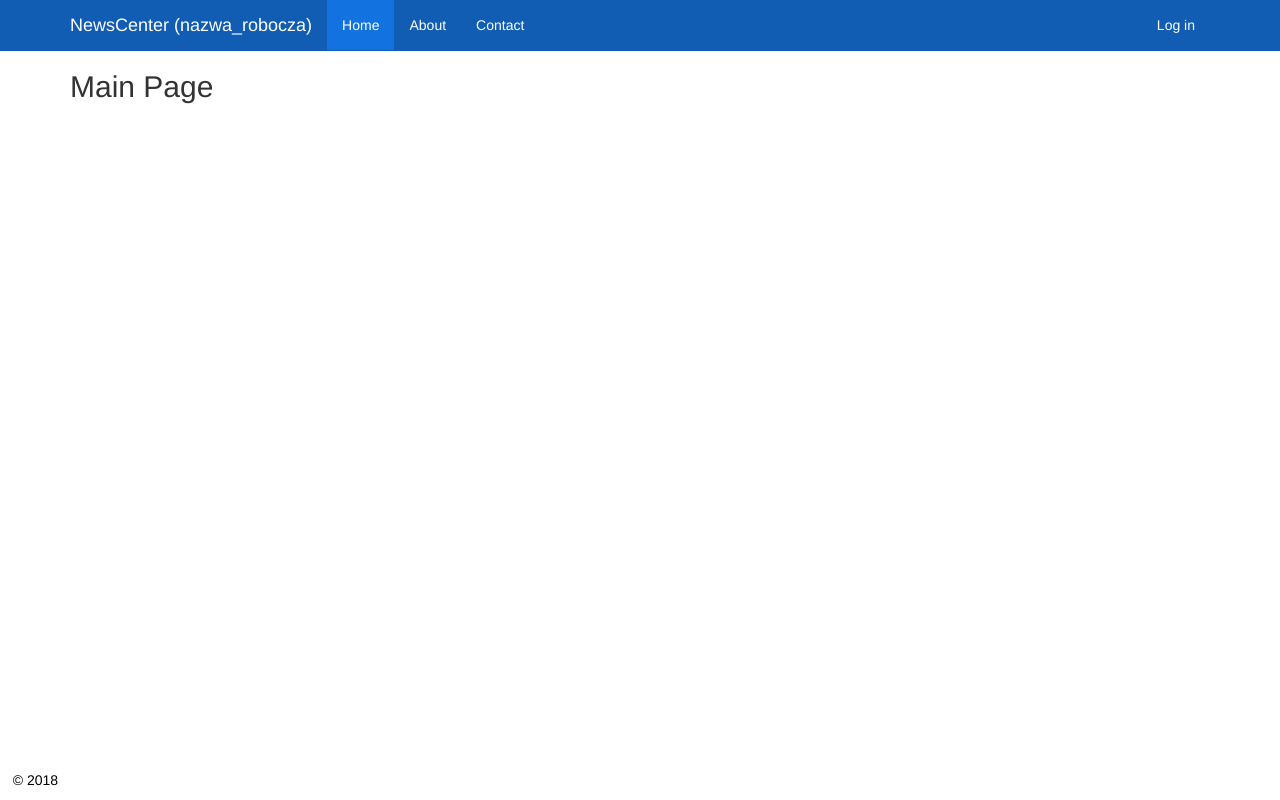
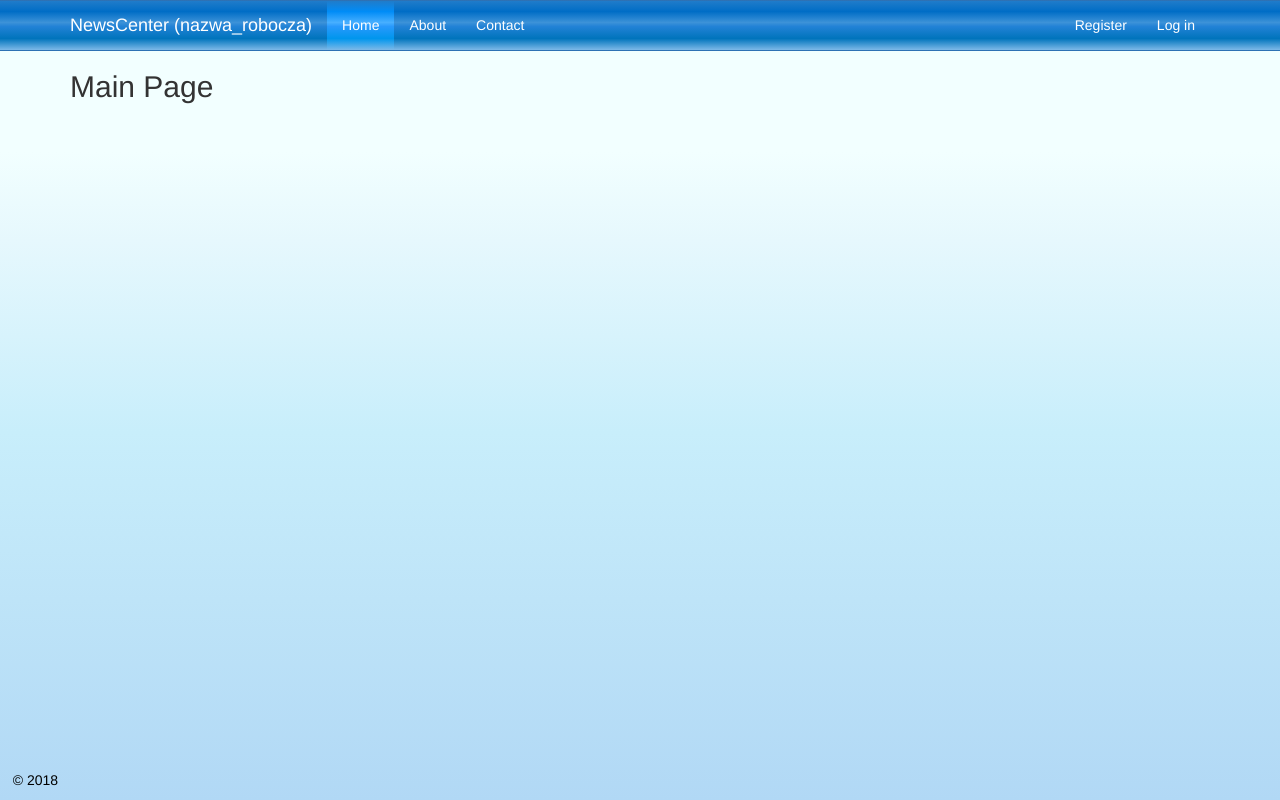
Before and after one commit to Meizoo/NewsCenter, a Django app: page / in a window 1280 px wide. Run offline with Django 3.2, Linux system fonts and the light colour scheme; some libraries are stand-ins or nearby versions.

Commit message:
Update to Django 2, register, gradients

```diff
--- a/NewsCenter/NewsCenter/NewsCenter/urls.py
+++ b/NewsCenter/NewsCenter/NewsCenter/urls.py
@@ -11,14 +11,25 @@ import django.contrib.auth.views
 import app.forms
 import app.views
 
-# Uncomment the next lines to enable the admin:
+admin.autodiscover()
 
-admin.autodiscover()
 urlpatterns = [
-    # Examples:
+
     url(r'^$', app.views.home, name='home'),
     url(r'^contact$', app.views.contact, name='contact'),
     url(r'^about', app.views.about, name='about'),
+	url(r'^register/$',
+		app.views.register,
+		{
+			'template_name': 'app/register.html',
+			'authentication_form': app.forms.BootstrapAuthenticationForm,
+			'extra_context':
+			{
+				'title': 'Register',
+				'year': datetime.now().year,
+			}
+		},
+		name='register'),
     url(r'^login/$',
         django.contrib.auth.views.login,
         {
@@ -38,9 +49,6 @@ urlpatterns = [
         },
         name='logout'),
 
-    # Uncomment the admin/doc line below to enable admin documentation:
-     url(r'^admin/doc/', include('django.contrib.admindocs.urls')),
-
-    # Uncomment the next line to enable the admin:
-     url(r'^admin/', include(admin.site.urls)),
+	 url('admin/doc/', include('django.contrib.admindocs.urls')),
+     url(r'^admin/', admin.site.urls),
 ]
--- a/NewsCenter/NewsCenter/app/static/app/content/layout.css
+++ b/NewsCenter/NewsCenter/app/static/app/content/layout.css
@@ -3,7 +3,61 @@
 	left: 1%;
 	bottom: 0;
 	width: 100%;
-	background-color: white;
+	background-color: transparent;
 	color: black;
 	text-align: left;
 }
+
+html {
+	height: 100%;
+}
+
+body {
+	height: 100%; /* IE */
+	background-repeat: no-repeat;
+	background-attachment: fixed;
+
+	background: rgb(225,255,255);
+	background: -moz-linear-gradient(
+		top, rgba(225,255,255,1) 0%, rgba(242,255,255,1) 7%, rgba(242,255,255,1) 19%, rgba(230,248,253,1) 30%, rgba(200,238,251,1) 54%, rgba(190,228,248,1) 75%, rgba(177,216,245,1) 100%
+	);
+	background: -webkit-linear-gradient(
+		top, rgba(225,255,255,1) 0%,rgba(242,255,255,1) 7%,rgba(242,255,255,1) 19%,rgba(230,248,253,1) 30%,rgba(200,238,251,1) 54%,rgba(190,228,248,1) 75%,rgba(177,216,245,1) 100%
+	);
+	background: linear-gradient(
+		to bottom, rgba(225,255,255,1) 0%,rgba(242,255,255,1) 7%,rgba(242,255,255,1) 19%,rgba(230,248,253,1) 30%,rgba(200,238,251,1) 54%,rgba(190,228,248,1) 75%,rgba(177,216,245,1) 100%
+	);
+	filter: progid:DXImageTransform.Microsoft.gradient( startColorstr='#e1ffff', endColorstr='#b1d8f5',GradientType=0 );
+}
+
+.blue-gradient {
+	background: #3b679e;
+	background: -moz-linear-gradient(
+		top, #3b679e 0%, #207cca 2%, #006dc6 23%, #3c92d8 45%, #2282d6 53%, #0074bc 77%, #7db9e8 100%
+	);
+	background: -webkit-linear-gradient(
+		top, #3b679e 0%,#207cca 2%,#006dc6 23%,#3c92d8 45%,#2282d6 53%,#0074bc 77%,#7db9e8 100%
+	);
+	background: linear-gradient(
+		to bottom, #3b679e 0%,#207cca 2%,#006dc6 23%,#3c92d8 45%,#2282d6 53%,#0074bc 77%,#7db9e8 100%
+	);
+	filter: progid:DXImageTransform.Microsoft.gradient(
+		startColorstr='#3b679e', endColorstr='#7db9e8',GradientType=0
+	);
+}
+
+.blue-activegradient {
+	background: #3b679e;
+	background: -moz-linear-gradient(
+		top, #3b679e 0%, #207cca 2%, #008cf7 23%, #47afff 45%, #2899fc 53%, #0096ed 77%, #7db9e8 100%
+	);
+	background: -webkit-linear-gradient(
+		top, #3b679e 0%,#207cca 2%,#008cf7 23%,#47afff 45%,#2899fc 53%,#0096ed 77%,#7db9e8 100%
+	);
+	background: linear-gradient(
+		to bottom, #3b679e 0%,#207cca 2%,#008cf7 23%,#47afff 45%,#2899fc 53%,#0096ed 77%,#7db9e8 100%
+	);
+	filter: progid:DXImageTransform.Microsoft.gradient(
+		startColorstr='#3b679e', endColorstr='#7db9e8',GradientType=0
+	);
+}
--- a/NewsCenter/NewsCenter/app/templates/app/layout.html
+++ b/NewsCenter/NewsCenter/app/templates/app/layout.html
@@ -12,8 +12,8 @@
     <script src="{% static 'app/scripts/modernizr-2.6.2.js' %}"></script>
 </head>
 
-<body id="override">
-    <div class="navbar navbar-fixed-top">
+<body id="override" class="body-gradient">
+    <div class="navbar navbar-fixed-top blue-gradient">
         <div class="container">
             <div class="navbar-header">
                 <button type="button" class="navbar-toggle" data-toggle="collapse" data-target=".navbar-collapse">
@@ -25,9 +25,9 @@
             </div>
             <div class="navbar-collapse collapse">
 				<ul class="nav navbar-nav">
-					<li class="{% if title == 'Home' %}active{% endif %}"><a href="{% url 'home' %}">Home</a></li>
-					<li class="{% if title == 'About' %}active{% endif %}"><a href="{% url 'about' %}">About</a></li>
-					<li class="{% if title == 'Contact' %}active{% endif %}"><a href="{% url 'contact' %}">Contact</a></li>
+					<li class="{% if title == 'Home' %}blue-activegradient{% endif %}"><a href="{% url 'home' %}">Home</a></li>
+					<li class="{% if title == 'About' %}blue-activegradient{% endif %}"><a href="{% url 'about' %}">About</a></li>
+					<li class="{% if title == 'Contact' %}blue-activegradient{% endif %}"><a href="{% url 'contact' %}">Contact</a></li>
 				</ul>
 				{% include 'app/loginpartial.html' %}
             </div>
--- a/NewsCenter/NewsCenter/app/templates/app/loginpartial.html
+++ b/NewsCenter/NewsCenter/app/templates/app/loginpartial.html
@@ -11,6 +11,7 @@
 {% else %}
 
 <ul class="nav navbar-nav navbar-right">
+    <li><a href="{% url 'register' %}">Register</a></li>
     <li><a href="{% url 'login' %}">Log in</a></li>
 </ul>
 
--- a/NewsCenter/NewsCenter/app/views.py
+++ b/NewsCenter/NewsCenter/app/views.py
@@ -44,3 +44,16 @@ def about(request):
             'year':datetime.now().year,
         }
     )
+
+def register(request, template_name, authentication_form, extra_context):
+	"""Renders the register page."""
+	assert isinstance(request, HttpRequest)
+	return render(
+		request,
+		'app/register.html',
+		{
+			'title':'Register',
+			'message':'User registration',
+			'year':datetime.now().year,
+		}
+	)
```
Also changed, not shown: NewsCenter/NewsCenter/app/models.py (+9 -9 lines), NewsCenter/NewsCenter/app/templates/app/register.html (added, +62 -0 lines), NewsCenter/NewsCenter/app/migrations/0003_auto_20180419_0035.py (added), NewsCenter/NewsCenter/db.sqlite3, 1 other file.
